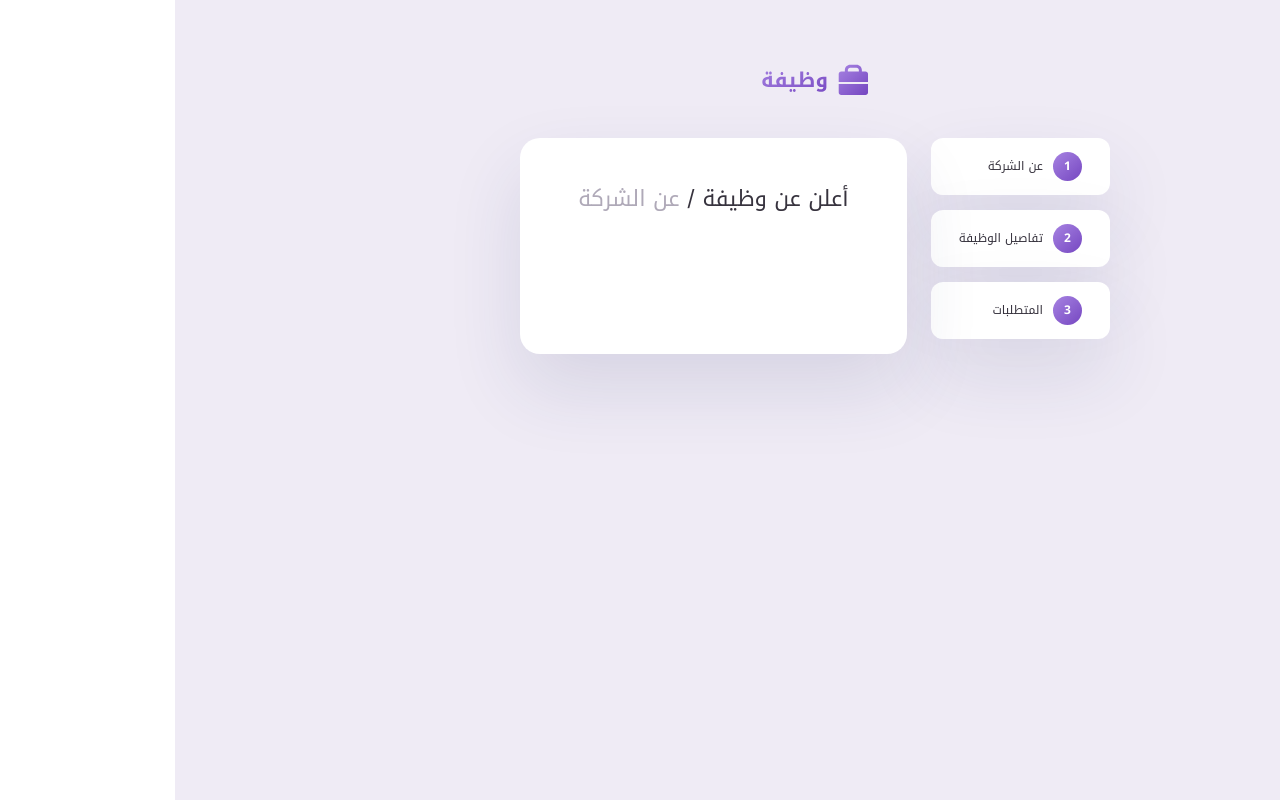
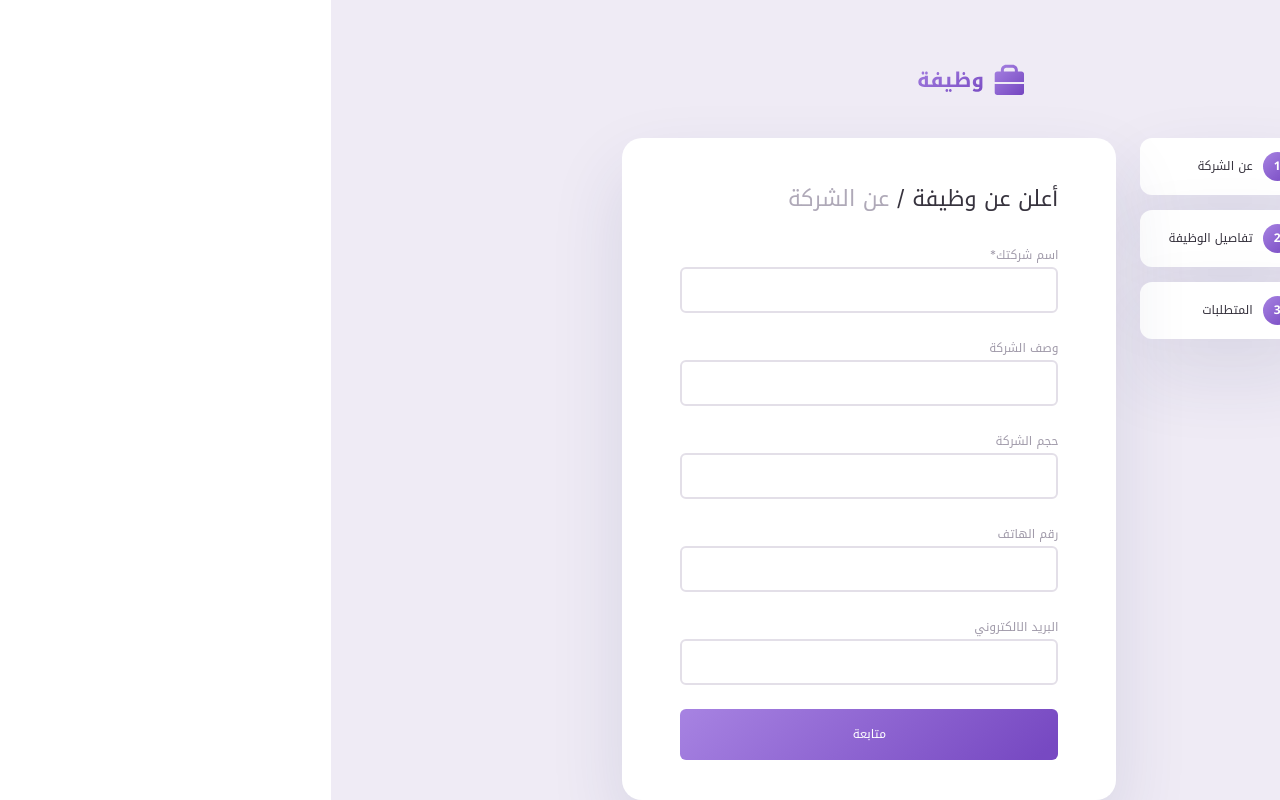
Before and after one commit to Bedoon-Jobs-Team/bedoon-jobs, a React (Create React App) app: page /offer-job in a window 1280 px wide. Built offline with nearby package versions, Linux system fonts and the light colour scheme; a web font is replaced by a local one.

Commit message:
added a basic AboutCompanyForm

```diff
--- a/package.json
+++ b/package.json
@@ -12,13 +12,16 @@
     "@types/react-dom": "^16.9.8",
     "@types/react-router-dom": "^5.1.5",
     "@types/styled-components": "^5.1.2",
+    "@types/yup": "^0.29.7",
+    "formik": "^2.1.5",
     "react": "^16.13.1",
     "react-dom": "^16.13.1",
     "react-router-dom": "^5.2.0",
     "react-scripts": "3.4.3",
     "reset-css": "^5.0.1",
     "styled-components": "^5.1.1",
-    "typescript": "^3.7.5"
+    "typescript": "^3.7.5",
+    "yup": "^0.29.3"
   },
   "scripts": {
     "start": "react-scripts start",
--- /dev/null
+++ b/src/components/Forms/OfferJob/AboutCompanyForm.tsx
@@ -0,0 +1,118 @@
+import { Field, Form, Formik, FormikHelpers, useField } from "formik";
+import React, { FunctionComponent } from "react";
+import styled from "styled-components";
+import * as Yup from "yup";
+import { Company } from "../../../types";
+
+const AboutCompanyForm: FunctionComponent = () => {
+  const initialValues: Company = { name: "", description: "", size: "", phone: "", email: "" };
+
+  const validationSchema = Yup.object({
+    name: Yup.string().required("Required"),
+    description: Yup.string().required("Required"),
+    size: Yup.string().required("Required"),
+    phone: Yup.number()
+      .min(8, "Phone number must be 8 digits")
+      .max(8, "Phone number must be 8 digits")
+      .required("Required"),
+    email: Yup.string().email("Invalid email").required("Required"),
+  });
+
+  const onSubmit = (values: Company, { setSubmitting }: FormikHelpers<Company>) => {
+    alert(values);
+  };
+
+  return (
+    <Container>
+      <FormTitle>
+        أعلن عن وظيفة /<Grey> عن الشركة</Grey>
+      </FormTitle>
+      <Formik initialValues={initialValues} validationSchema={validationSchema} onSubmit={onSubmit}>
+        <Form>
+          <Container>
+            <Label htmlFor="name">اسم شركتك*</Label>
+            <Field as={StyledField} id="name" name="name" />
+
+            <Label htmlFor="description">وصف الشركة</Label>
+            <Field as={StyledField} id="description" name="description" />
+
+            <Label htmlFor="size">حجم الشركة</Label>
+            <Field as={StyledField} id="size" name="size" />
+
+            <Label htmlFor="phone">رقم الهاتف</Label>
+            <Field as={StyledField} id="phone" name="phone" type="number" />
+
+            <Label htmlFor="email">البريد الالكتروني</Label>
+            <Field as={StyledField} id="email" name="email" type="email" />
+
+            <Button type="submit">متابعة</Button>
+          </Container>
+        </Form>
+      </Formik>
+    </Container>
+  );
+};
+
+const Container = styled.div`
+  display: flex;
+  flex-direction: column;
+
+  /* Remove Arrows from type="number" fields for Firefox*/
+  input[type="number"] {
+    -moz-appearance: textfield;
+  }
+`;
+
+const FormTitle = styled.div`
+  font-size: 22px;
+  line-height: 42px;
+  color: #37333e;
+  margin-bottom: 24px;
+`;
+
+const Grey = styled.span`
+  color: #afa9b8;
+`;
+
+const Label = styled.label`
+  font-size: 12px;
+  line-height: 23px;
+  color: #a19baa;
+`;
+
+const StyledField = styled.input`
+  width: 378px;
+  height: 46px;
+  border: 2px solid #e3dfe8;
+  box-sizing: border-box;
+  border-radius: 6px;
+  font-size: 14px;
+  line-height: 27px;
+  color: #37333e;
+  padding: 9.5px 16px;
+  font-family: inherit;
+  margin-bottom: 24px;
+
+  /* Remove Arrows from type="number" fields */
+  ::-webkit-inner-spin-button {
+    -webkit-appearance: none;
+    margin: 0;
+  }
+  ::-webkit-outer-spin-button {
+    -webkit-appearance: none;
+    margin: 0;
+  }
+`;
+
+const Button = styled.button`
+  background: linear-gradient(138.12deg, #a783e2 -0.01%, #7749c2 94.77%);
+  border-radius: 6px;
+  font-size: 12px;
+  line-height: 23px;
+  font-family: inherit;
+  color: #ffffff;
+  padding: 14px 171px;
+  border: none;
+`;
+
+export default AboutCompanyForm;
--- a/src/pages/MainPage.tsx
+++ b/src/pages/MainPage.tsx
@@ -18,6 +18,7 @@ const MainPage: FunctionComponent = (props) => {
         id: "321",
         title: "مسؤول مبيعات و علاقات عامة",
         tags: ["هندسة", "راتب شهري"],
+        companyId: "321",
         companyName: "Light Blue",
         governorate: "مدينة الكويت",
         area: "الشرق",
--- a/src/pages/OfferJobPage.tsx
+++ b/src/pages/OfferJobPage.tsx
@@ -1,8 +1,12 @@
-import React, { FunctionComponent } from "react";
+import React, { FunctionComponent, useState } from "react";
 import styled from "styled-components";
 import { ReactComponent as Logo } from "../assets/icons/Logo.svg";
+import AboutCompanyForm from "../components/Forms/OfferJob/AboutCompanyForm";
 
 const OfferJobPage: FunctionComponent = () => {
+  const [currentStep, setCurrentStep] = useState(1);
+  const steps = new Map<number, JSX.Element>([[1, <AboutCompanyForm />]]);
+
   return (
     <PageContainer>
       <StyledLogo />
@@ -21,11 +25,7 @@ const OfferJobPage: FunctionComponent = () => {
             <StepTitle>المتطلبات</StepTitle>
           </Step>
         </StepsContainer>
-        <FormContainer>
-          <FormTitle>
-            أعلن عن وظيفة /<Grey> عن الشركة</Grey>
-          </FormTitle>
-        </FormContainer>
+        <FormContainer>{steps.get(currentStep)}</FormContainer>
       </SubContainer>
     </PageContainer>
   );
@@ -82,7 +82,6 @@ const StepTitle = styled.div`
 
 const FormContainer = styled.div`
   display: flex;
-  flex-direction: column;
   padding: 40px 58px;
   background: #ffffff;
   box-shadow: 0px 34px 74px rgba(39, 52, 107, 0.12);
@@ -90,14 +89,4 @@ const FormContainer = styled.div`
   margin-right: 24px;
 `;
 
-const FormTitle = styled.div`
-  font-size: 22px;
-  line-height: 42px;
-  color: #37333e;
-`;
-
-const Grey = styled.span`
-  color: #afa9b8;
-`;
-
 export default OfferJobPage;
--- a/src/types.ts
+++ b/src/types.ts
@@ -18,10 +18,10 @@ export type JobAdDetails = {
 };
 
 export type Company = {
-  id: string;
+  id?: string;
   name: string;
   description: string;
-  size?: "small" | "medium" | "large";
+  size: "" | "small" | "medium" | "large";
   phone: string;
   email: string;
   website?: string;
```
Also changed, not shown: 1 other file (tests, documents, lock files or other folders).
